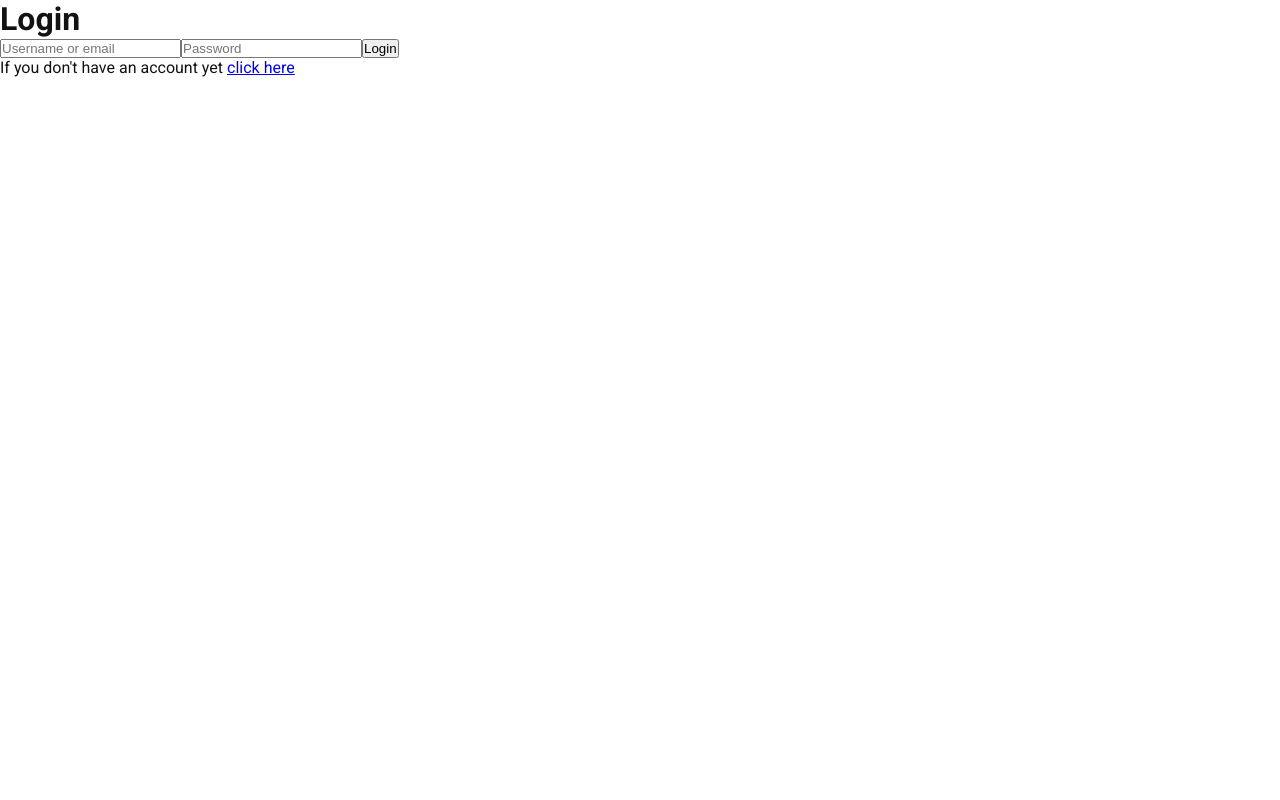
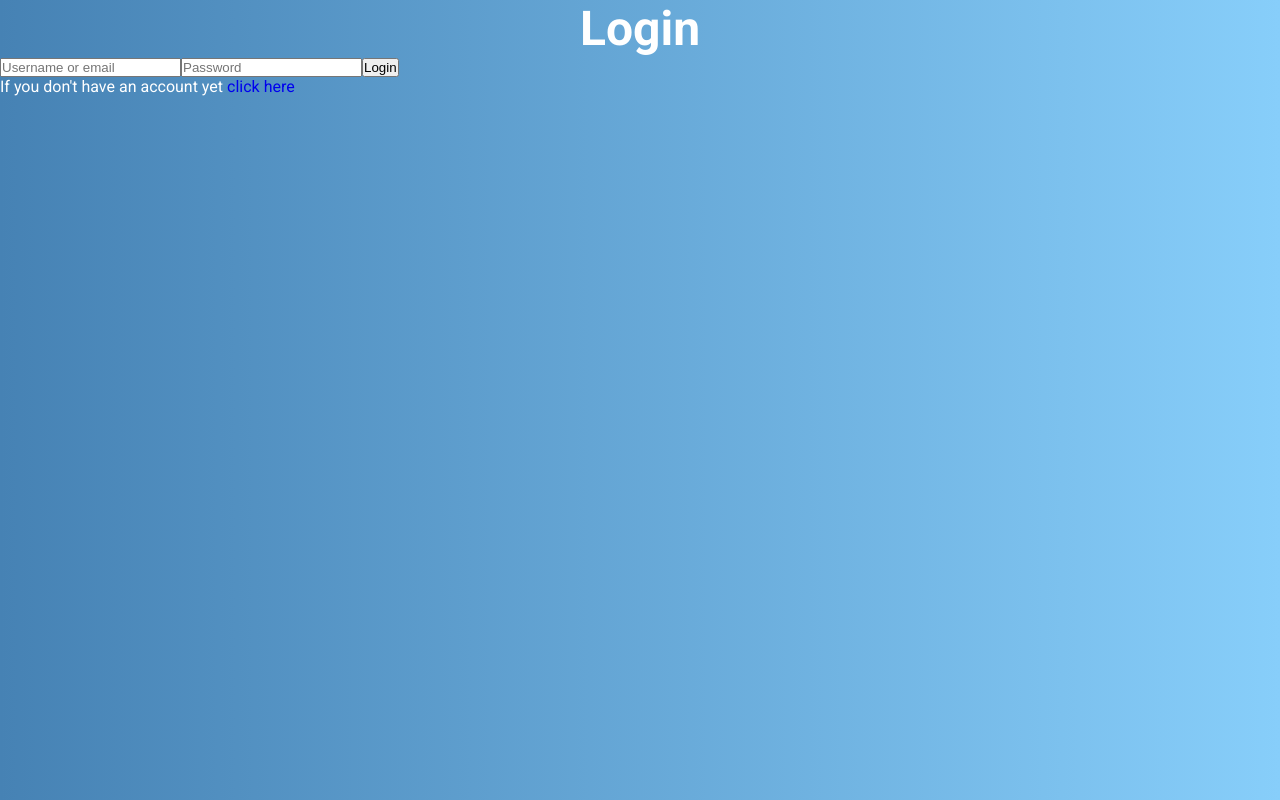
Before and after one commit to Espadv69/Course-2025, a React (Vite) app in the folder Login-Register/: page / in a window 1280 px wide. Built offline with nearby package versions, Linux system fonts and the light colour scheme.

Commit message:
Add global styles for a, button and .h1-title

```diff
--- a/Login-Register/src/css/global.css
+++ b/Login-Register/src/css/global.css
@@ -23,5 +23,22 @@ body {
     'Open Sans',
     'Helvetica Neue',
     sans-serif;
-  color: #121212;
+
+  min-height: 100dvh;
+
+  color: white;
+  background: linear-gradient(to left, #87CEFA, #4682B4);
 }
+
+.h1-title {
+  text-align: center;
+  font-size: 3rem;
+}
+
+button {
+  cursor: pointer;
+}
+
+a {
+  text-decoration: none;
+}
```
